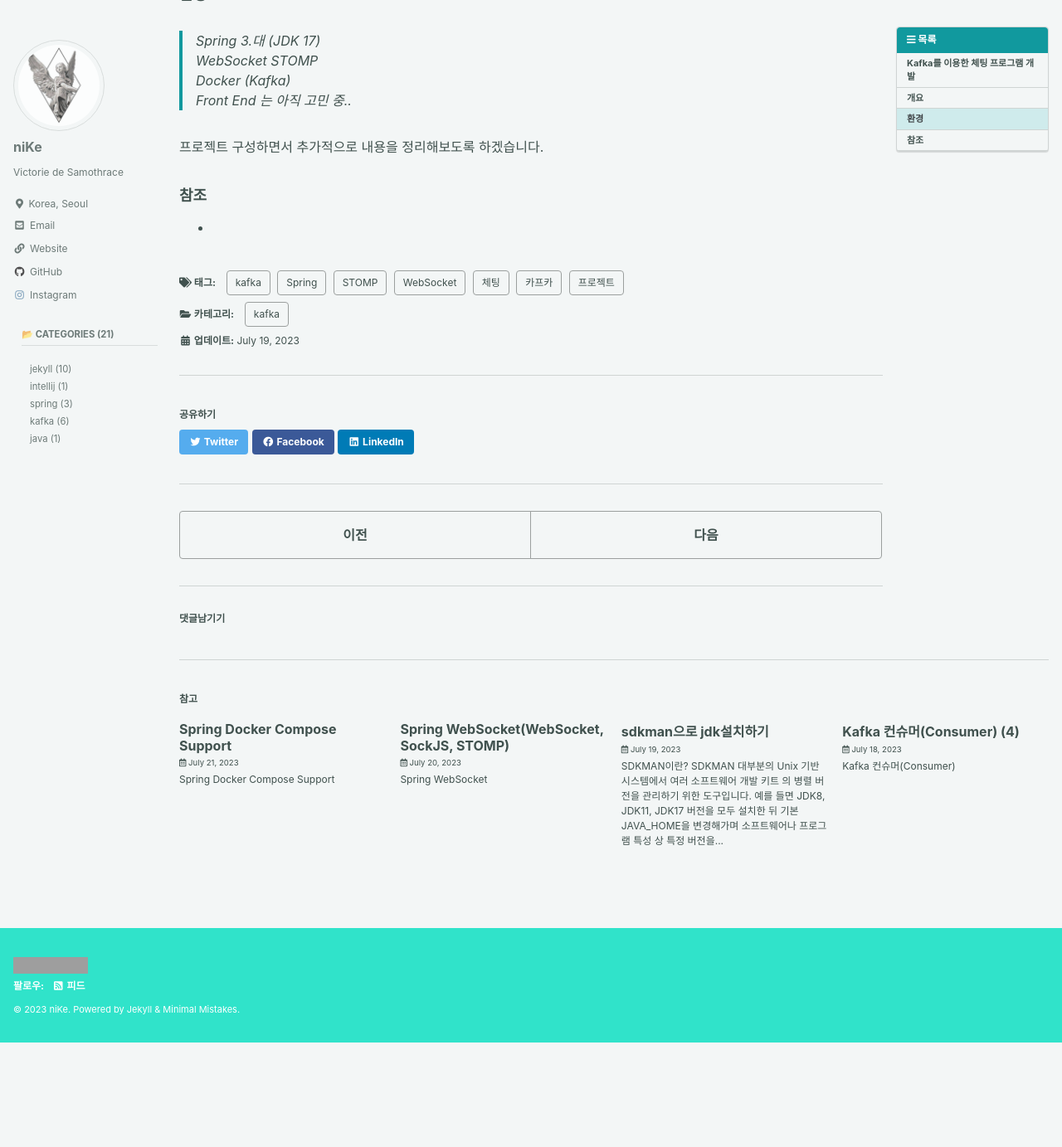
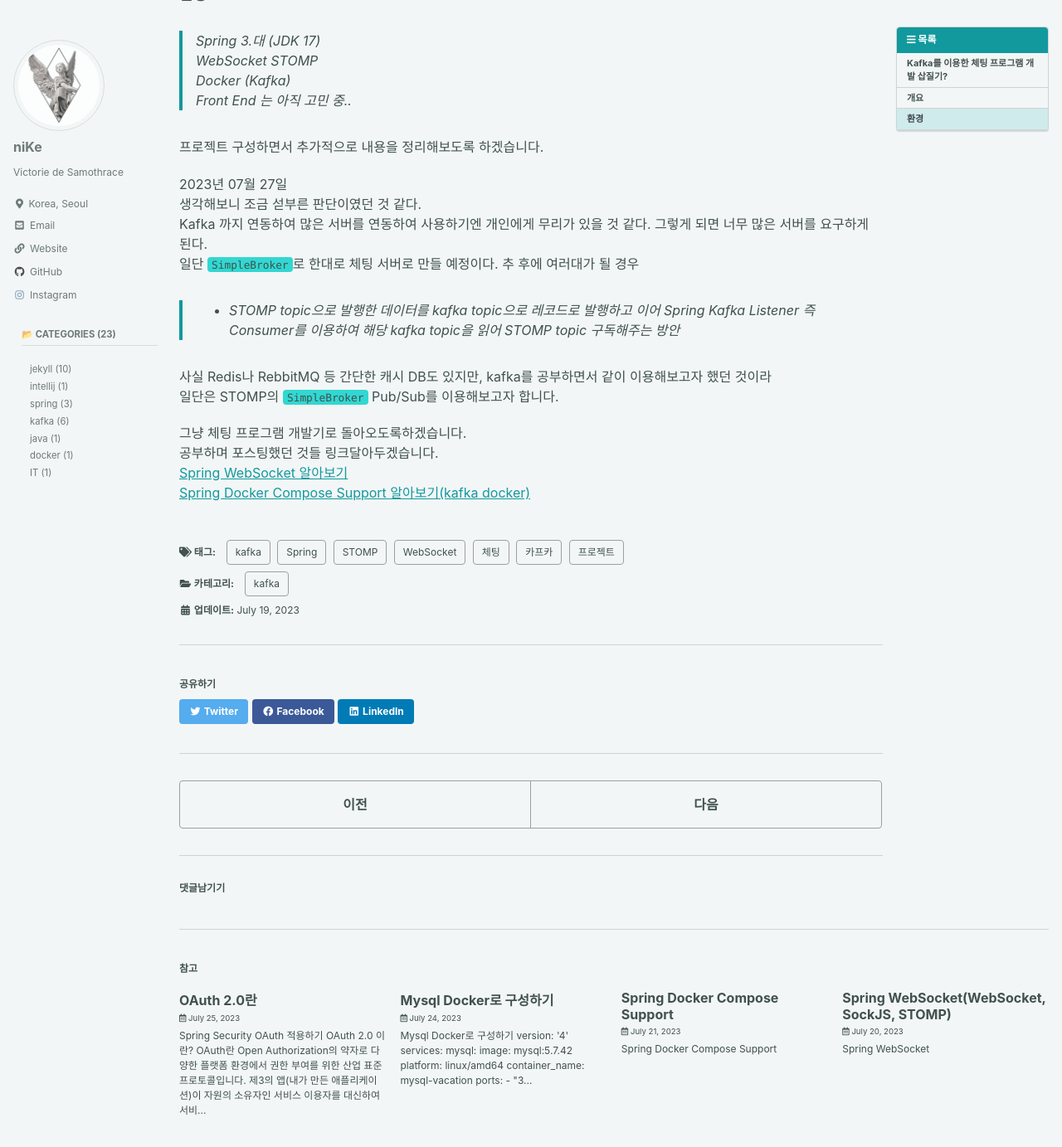
Before and after one commit to KwakTaeMin/KwakTaeMin.github.io, a Jekyll site: the page built from _posts/2023-07-19-Kafka를 이용한 체팅 프로그램 개발(5).md, in a window 1280 px wide and 1400 px high, scrolled down 729 px. Shown: the top 1383 px of the window at 83% size. Built offline with Jekyll 4.4.1, drawn with Linux system fonts in a browser that asks for light colours; cached includes are drawn as plain includes; some web fonts are replaced; comment, search, counter and statistics services are not loaded; before the commit the page ends 1986 px from its top, so only the background shows below that; some of the changed text lies outside the part shown; grey boxes are pictures that could not be loaded.

Commit message:
OAuth란, Mysql 도커로 구성하기 포스팅

```diff
--- a/_posts/2023-07-19-Kafka를 이용한 체팅 프로그램 개발(5).md
+++ b/_posts/2023-07-19-Kafka를 이용한 체팅 프로그램 개발(5).md
@@ -1,6 +1,6 @@
 ---
 layout : single
-title : "Kafka를 이용한 체팅 프로그램 개발 (5)"
+title : "Kafka를 이용한 체팅 프로그램 개발 삽질기?(5)"
 categories:
   - kafka
 tags:
@@ -18,7 +18,7 @@ toc_sticky: true
 date: 2023-07-19T1:00:00Z
 ---
 
-### Kafka를 이용한 체팅 프로그램 개발
+### Kafka를 이용한 체팅 프로그램 개발 삽질기?
 
 > - Spring STOMP 이용
 > - Kafka
@@ -44,7 +44,19 @@ graph LR;
 
 프로젝트 구성하면서 추가적으로 내용을 정리해보도록 하겠습니다.
 
+2023년 07월 27일
+생각해보니 조금 섣부른 판단이였던 것 같다.
+Kafka 까지 연동하여 많은 서버를 연동하여 사용하기엔 개인에게 무리가 있을 것 같다.
+그렇게 되면 너무 많은 서버를 요구하게 된다.
+일단 `SimpleBroker`로 한대로 체팅 서버로 만들 예정이다.
+추 후에 여러대가 될 경우
+> - STOMP topic으로 발행한 데이터를 kafka topic으로 레코드로 발행하고
+>   이어 Spring Kafka Listener 즉 Consumer를 이용하여 해당 kafka topic을 읽어 STOMP topic 구독해주는 방안
 
+사실 Redis나 RebbitMQ 등 간단한 캐시 DB도 있지만, kafka를 공부하면서 같이 이용해보고자 했던 것이라
+일단은 STOMP의 `SimpleBroker` Pub/Sub를 이용해보고자 합니다.
 
-### 참조
--
+그냥 체팅 프로그램 개발기로 돌아오도록하겠습니다.
+공부하며 포스팅했던 것들 링크달아두겠습니다.
+[Spring WebSocket 알아보기](https://kwaktaemin.github.io/spring/Spring-Sockets(WebSocket,-SockJS,-STOMP))
+[Spring Docker Compose Support 알아보기(kafka docker)](https://kwaktaemin.github.io/spring/Spring-Docker-Compose-Support/)
```
Also changed, not shown: _posts/2023-07-25-OAuth2.0란.md (added, +50 -0 lines), _posts/2023-07-26-Mysql Docekr로 구성하기.md (added, +51 -0 lines), assets/images/2307/15-1.png (added).
